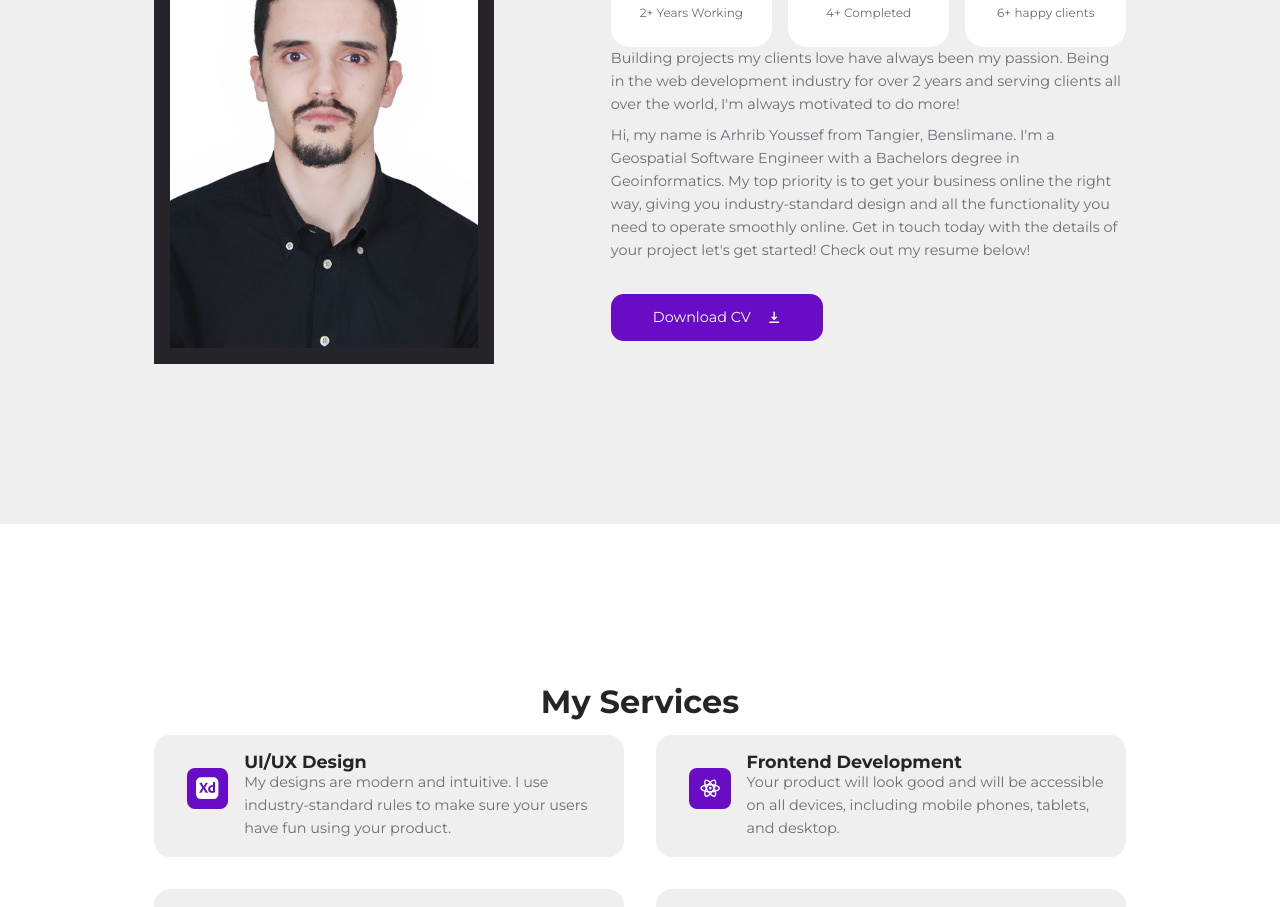
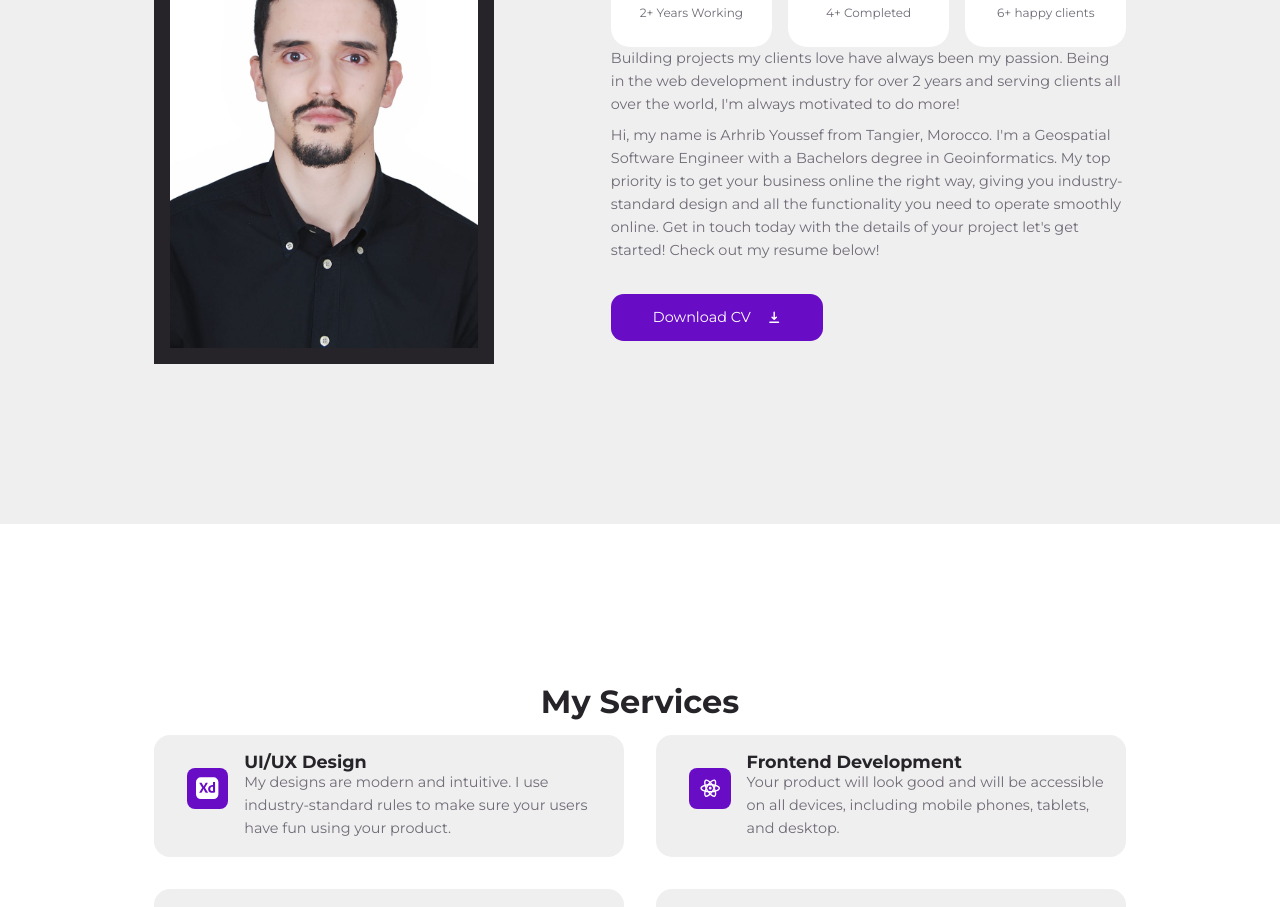
Before and after one commit to youssef-gis/reactPortfolio, a React (Create React App) app: page / in a window 1280 px wide. Shown: the part 1040-1947 px from the top of the page. Built offline with nearby package versions, Linux system fonts and the light colour scheme.

Commit message:
Update About.jsx

```diff
--- a/src/sections/about/About.jsx
+++ b/src/sections/about/About.jsx
@@ -32,7 +32,7 @@ const About = () => {
             clients all over the world, I'm always motivated to do more!
           </p>
           <p>
-            Hi, my name is Arhrib Youssef from Tangier, Benslimane. I'm a Geospatial
+            Hi, my name is Arhrib Youssef from Tangier, Morocco. I'm a Geospatial
             Software Engineer with a Bachelors degree in Geoinformatics. My top
             priority is to get your business online the right way, giving you
             industry-standard design and all the functionality you need to
```
